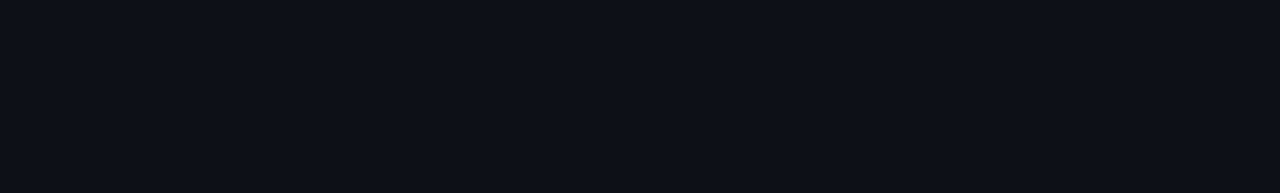
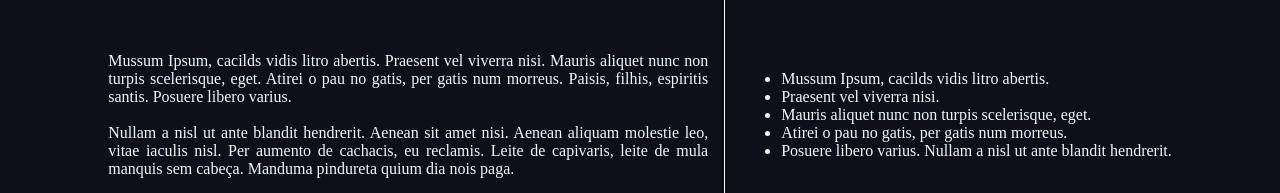
Before and after one commit to igormcsouza/curriculum-vitae, a React (Create React App) app: page / in a window 1280 px wide. Shown: the part 759-952 px from the top of the page. Before the commit the page ends 800 px from the top, so only its background shows below. Built offline with nearby package versions, Linux system fonts and the light colour scheme.

Commit message:
Add skeleton for skills page

```diff
--- a/src/components/Presentation.tsx
+++ b/src/components/Presentation.tsx
@@ -12,6 +12,7 @@ const useStyles = makeStyles((theme: Theme) =>
       alignItems: "center",
       justifyContent: "space-between",
       height: "100%",
+      margin: "35px 0px 35px 0px",
     },
     innerText: {
       display: "flex",
--- /dev/null
+++ b/src/components/Skill.tsx
@@ -0,0 +1,67 @@
+import React from "react";
+import { createStyles, Divider, makeStyles, Theme } from "@material-ui/core";
+
+const useStyle = makeStyles((theme: Theme) =>
+  createStyles({
+    skillBox: {
+      display: "flex",
+      flexDirection: "row",
+      justifyContent: "center",
+      height: "100%",
+    },
+    background: {
+      height: 400,
+      maxWidth: 600,
+      textAlign: "justify",
+      display: "flex",
+      alignItems: "center",
+    },
+    skills: {
+      heitght: 400,
+      maxWidth: 600,
+      textAlign: "justify",
+      display: "flex",
+      alignItems: "center",
+    },
+  })
+);
+
+const Skill: React.FC<{}> = () => {
+  const classes = useStyle();
+
+  return (
+    <div className={classes.skillBox}>
+      <div className={classes.background}>
+        Mussum Ipsum, cacilds vidis litro abertis. Praesent vel viverra nisi.
+        Mauris aliquet nunc non turpis scelerisque, eget. Atirei o pau no gatis,
+        per gatis num morreus. Paisis, filhis, espiritis santis. Posuere libero
+        varius.
+        <br />
+        <br />
+        Nullam a nisl ut ante blandit hendrerit. Aenean sit amet nisi. Aenean
+        aliquam molestie leo, vitae iaculis nisl. Per aumento de cachacis, eu
+        reclamis. Leite de capivaris, leite de mula manquis sem cabeça. Manduma
+        pindureta quium dia nois paga.
+      </div>
+      <Divider
+        style={{ backgroundColor: "whitesmoke" }}
+        flexItem={true}
+        orientation="vertical"
+        variant="middle"
+      />
+      <div className={classes.skills}>
+        <ul>
+          <li>Mussum Ipsum, cacilds vidis litro abertis.</li>
+          <li>Praesent vel viverra nisi.</li>
+          <li>Mauris aliquet nunc non turpis scelerisque, eget.</li>
+          <li>Atirei o pau no gatis, per gatis num morreus.</li>
+          <li>
+            Posuere libero varius. Nullam a nisl ut ante blandit hendrerit.
+          </li>
+        </ul>
+      </div>
+    </div>
+  );
+};
+
+export default Skill;
--- a/src/pages/Home.tsx
+++ b/src/pages/Home.tsx
@@ -1,6 +1,7 @@
 import React from "react";
 import { createStyles, makeStyles, Theme } from "@material-ui/core";
 import Presentation from "../components/Presentation";
+import Skill from "../components/Skill";
 
 const useStyles = makeStyles((theme: Theme) =>
   createStyles({
@@ -16,6 +17,7 @@ const Home: React.FC<{}> = () => {
   return (
     <div className={classes.home}>
       <Presentation />
+      <Skill />
     </div>
   );
 };
```
